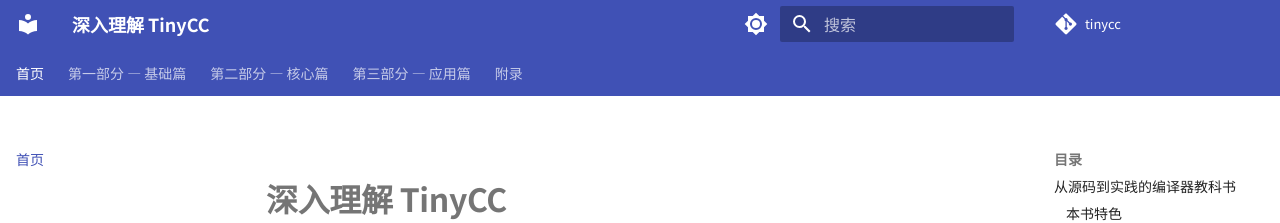
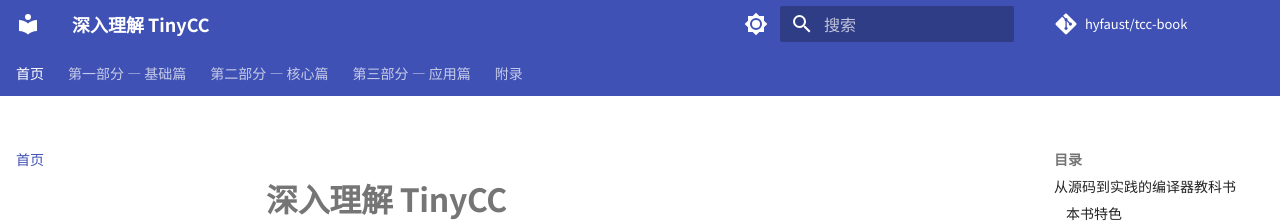
Before and after one commit to hyfaust/tcc-book, an MkDocs documentation site: the page built from docs/index.md, in a window 1280 px wide. Shown: the top 223 px of the page. Built offline with MkDocs 1.6.1 and Material for MkDocs 9.7.7, drawn with Linux system fonts in a browser that asks for light colours; comment, search, counter and statistics services are not loaded.

Commit message:
Fix repo link to hyfaust/tcc-book, add AI disclaimer

```diff
--- a/mkdocs.yml
+++ b/mkdocs.yml
@@ -1,8 +1,8 @@
 site_name: 深入理解 TinyCC
 site_description: 从源码到实践的编译器教科书
 site_author: TinyCC Community
-repo_url: https://repo.or.cz/tinycc.git
-repo_name: tinycc
+repo_url: https://github.com/hyfaust/tcc-book
+repo_name: hyfaust/tcc-book
 
 docs_dir: docs
 site_dir: site
```
Also changed, not shown: README.md (+4 -0 lines), README_zh.md (+4 -0 lines).
